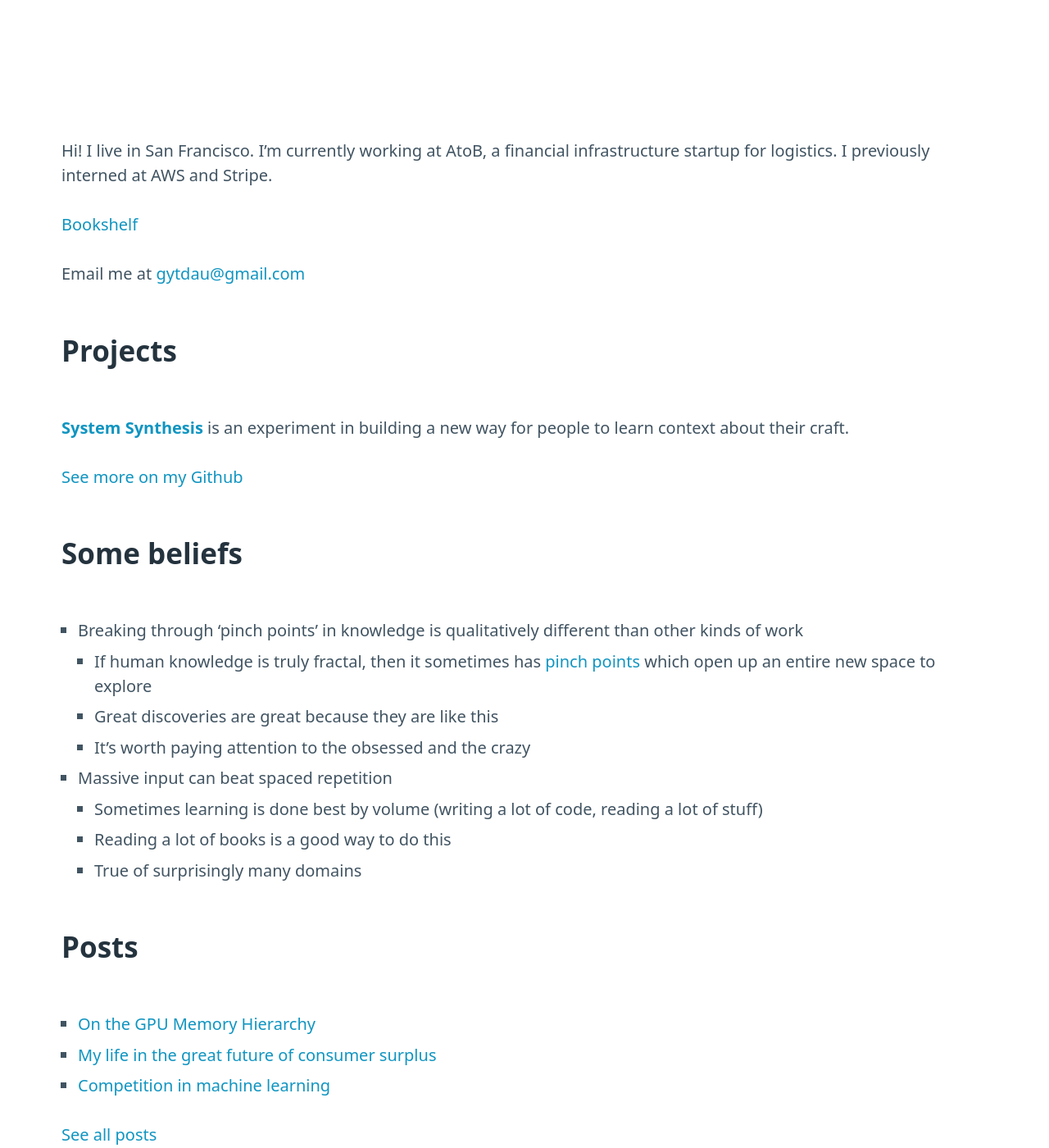
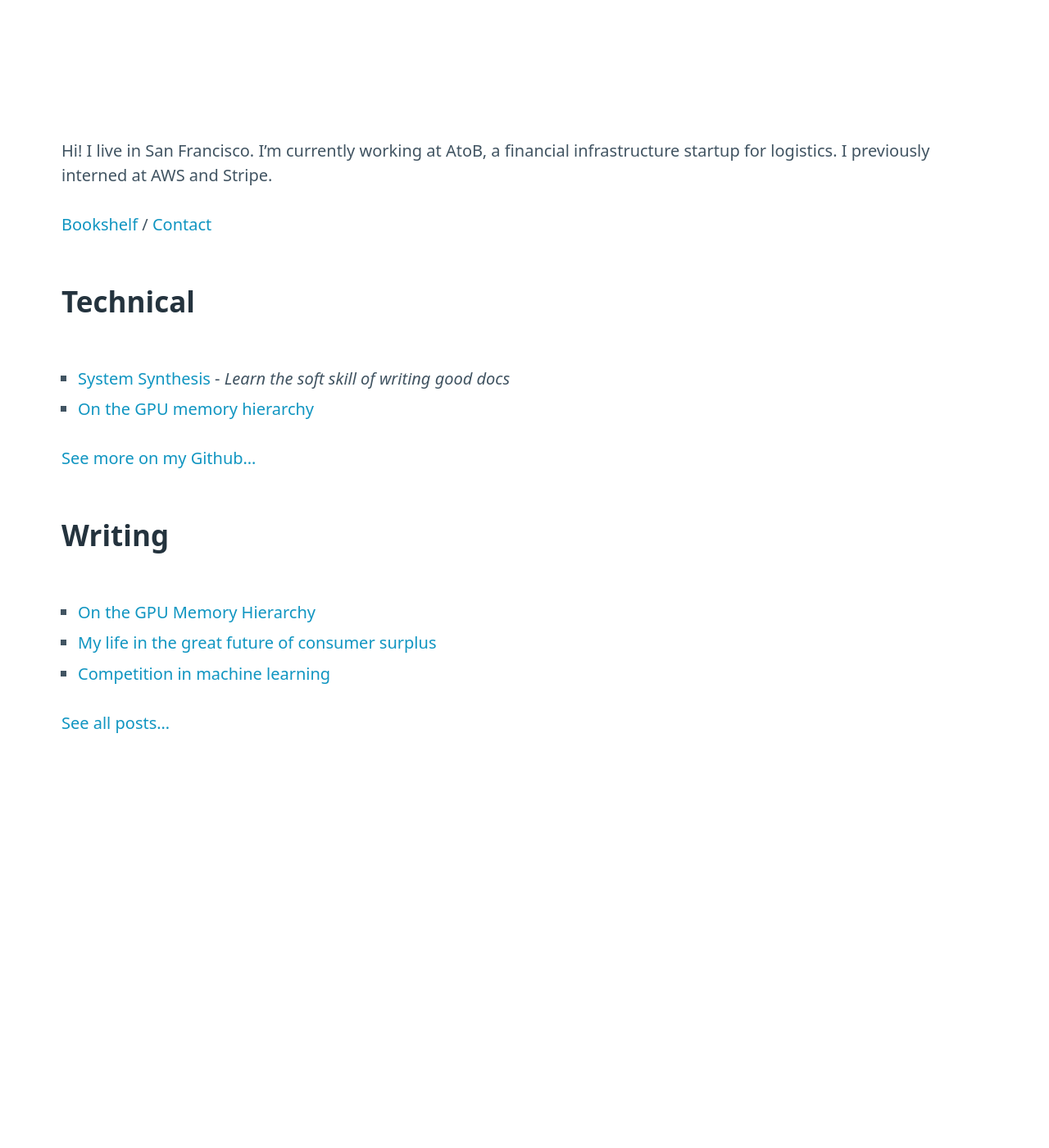
Before and after one commit to gytdau/website, a Jekyll site: the page built from index.md, in a window 1280 px wide and 1400 px high, scrolled down 191 px. Shown: the whole window at 82% size. Built offline with Jekyll 4.4.1, drawn with Linux system fonts in a browser that asks for light colours; some web fonts are replaced; after the commit the page ends 1198 px from its top, so only the background shows below that.

Commit message:
Update homepage

```diff
--- a/index.md
+++ b/index.md
@@ -5,28 +5,16 @@ title: "Gytis Daujotas"
 
 Hi! I live in San Francisco. I'm currently working at AtoB, a financial infrastructure startup for logistics. I previously interned at AWS and Stripe.
 
-[Bookshelf](/books)
+[Bookshelf](/books) / [Contact](mailto:gytdau@gmail.com)
 
-Email me at [gytdau@gmail.com](mailto:gytdau@gmail.com)
+## Technical
 
-## Projects
+- [System Synthesis](http://systemsynthesis.app) - _Learn the soft skill of writing good docs_
+- [On the GPU memory hierarchy](/2023/12/29/On-the-GPU-Memory-Hierarchy.html)
 
-**[System Synthesis](http://systemsynthesis.app)** is an experiment in building a new way for people to learn context about their craft.
+[See more on my Github...](https://github.com/gytdau)
 
-[See more on my Github](https://github.com/gytdau)
-
-## Some beliefs
-
-- Breaking through 'pinch points' in knowledge is qualitatively different than other kinds of work
-  - If human knowledge is truly fractal, then it sometimes has [pinch points](https://en.wikipedia.org/wiki/Mandelbrot_set#/media/File:Mandelbrot_Set_%E2%80%93_Periodicities_coloured.png) which open up an entire new space to explore
-  - Great discoveries are great because they are like this
-  - It's worth paying attention to the obsessed and the crazy
-- Massive input can beat spaced repetition
-  - Sometimes learning is done best by volume (writing a lot of code, reading a lot of stuff)
-  - Reading a lot of books is a good way to do this
-  - True of surprisingly many domains
-
-## Posts
+## Writing
 
 <ul>
   {% for post in site.posts limit:3 %}
@@ -36,4 +24,4 @@ Email me at [gytdau@gmail.com](mailto:gytdau@gmail.com)
   {% endfor %}
 </ul>
 
-<a href="/posts">See all posts</a>
+<a href="/posts">See all posts...</a>
```
